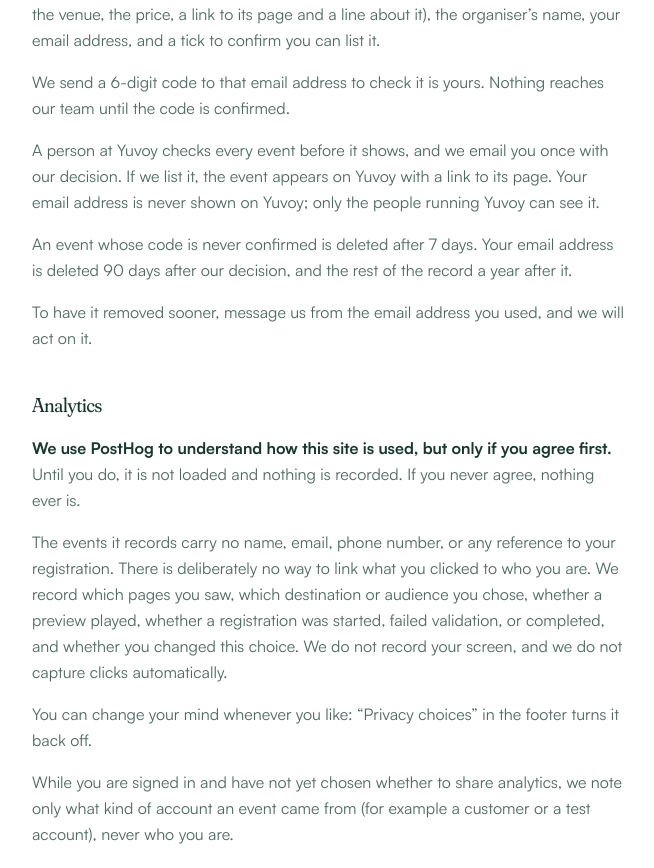
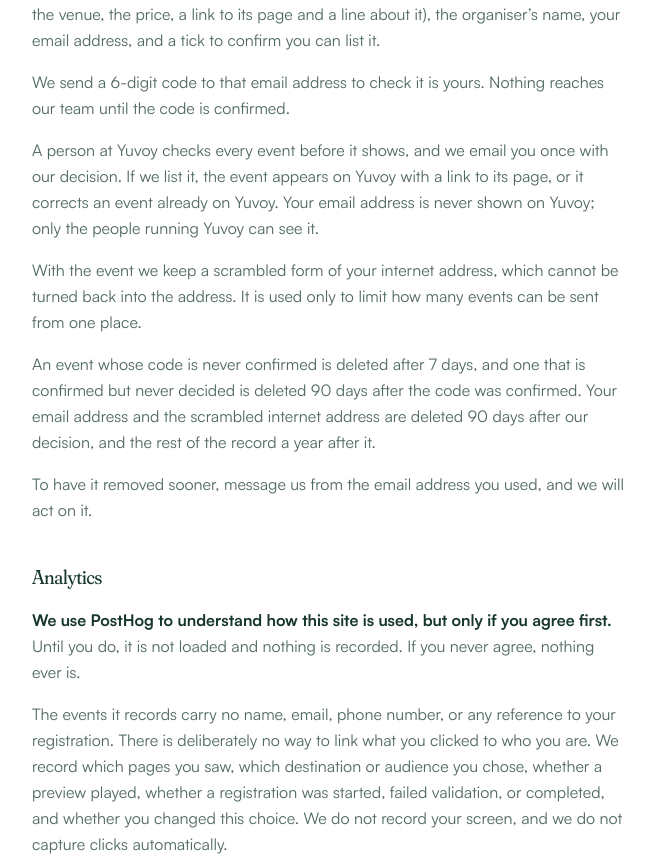
Before and after one commit to yuvoy-in/yuvoy-web, a Next.js app: page /privacy in a window 1280 px wide. Shown: the part 2122-2990 px from the top of the page, without its empty margins (312-966 px from the left). Built offline with nearby package versions, Linux system fonts and the light colour scheme; no server answers.

Commit message:
Privacy, events sent through /submit: the hashed internet address, the 90 days for an undecided event, and a correction to an event already listed; the dash test builds its dash from the code point (yuvoy-web#177)

```diff
--- a/src/app/privacy/page.tsx
+++ b/src/app/privacy/page.tsx
@@ -163,13 +163,21 @@ export default function PrivacyPage() {
         <p>
           A person at Yuvoy checks every event before it shows, and we email you
           once with our decision. If we list it, the event appears on Yuvoy with
-          a link to its page. Your email address is never shown on Yuvoy; only
-          the people running Yuvoy can see it.
+          a link to its page, or it corrects an event already on Yuvoy. Your
+          email address is never shown on Yuvoy; only the people running Yuvoy
+          can see it.
         </p>
         <p>
-          An event whose code is never confirmed is deleted after 7 days. Your
-          email address is deleted 90 days after our decision, and the rest of
-          the record a year after it.
+          With the event we keep a scrambled form of your internet address,
+          which cannot be turned back into the address. It is used only to limit
+          how many events can be sent from one place.
+        </p>
+        <p>
+          An event whose code is never confirmed is deleted after 7 days, and
+          one that is confirmed but never decided is deleted 90 days after the
+          code was confirmed. Your email address and the scrambled internet
+          address are deleted 90 days after our decision, and the rest of the
+          record a year after it.
         </p>
         <p>
           To have it removed sooner, message us from the email address you used,
```
Also changed, not shown: 1 other file (tests, documents, lock files or other folders).
